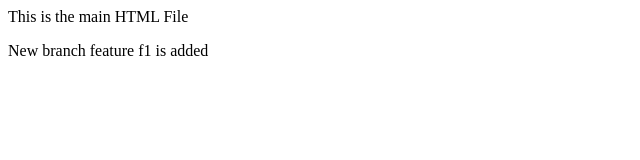
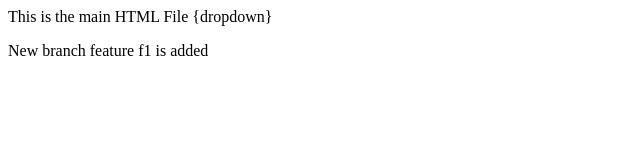
Before and after one commit to Sukhmeet26/New-Project, a plain HTML site: page index.html in a window 1280 px wide. Shown: the whole page, without its empty margins (0-640 px from the left). Drawn offline with Linux system fonts and the light colour scheme.

```diff
--- a/index.html
+++ b/index.html
@@ -1,2 +1,2 @@
-<p>This is the main HTML File</p>
+<p>This is the main HTML File {dropdown}</p>
 <p>New branch feature f1 is added</p>
```
